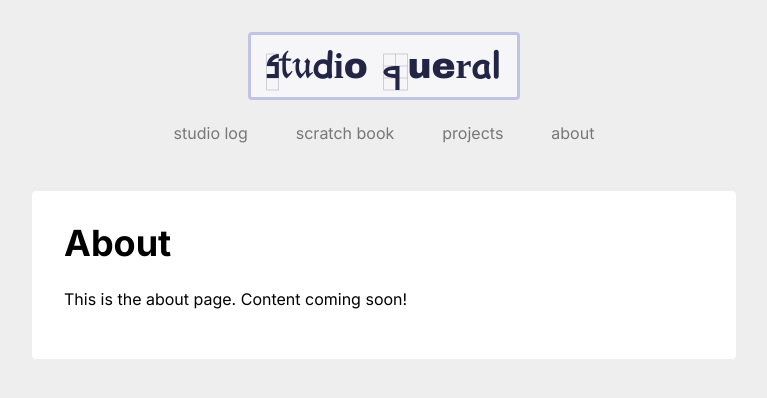
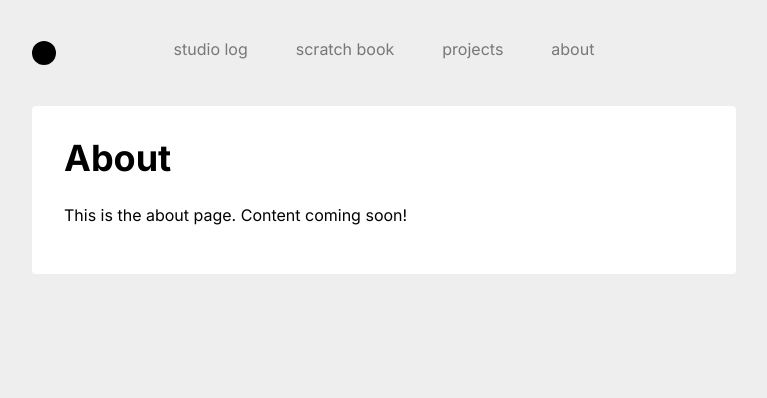
Before and after one commit to luismqueral/studio-queral, a Flask app: page /about in a window 1280 px wide. Shown: the top 398 px of the page, without its empty margins (256-1023 px from the left). Run offline with Flask 3, Linux system fonts and the light colour scheme; some libraries are stand-ins or nearby versions; some web fonts are replaced.

Commit message:
Replace generative logo with simple circle on non-homepage pages
- Remove complex generative logo from header navigation
- Add simple black circle positioned on left side of header
- Keep navigation links centered while circle sits on left
- Clean up logo randomization JavaScript (homepage still keeps its generative logo)
- Maintain click-to-home functionality on the circle

```diff
--- a/templates/base.html
+++ b/templates/base.html
@@ -96,42 +96,41 @@
             src: url("{{ url_for('static', filename='fonts/InterVariable-Italic.woff2') }}") format('woff2');
         }
 
-        /* Hide logo initially to prevent FOUC */
-        .nav-logo-container {
-            opacity: 0;
-            transition: opacity 0.3s ease, box-shadow 0.2s ease;
+        /* Simple circle logo styles */
+        .simple-logo-circle {
+            width: 24px;
+            height: 24px;
+            border-radius: 50%;
+            background-color: #000;
+            flex-shrink: 0;
+            cursor: pointer;
+            transition: background-color 0.2s ease;
         }
 
-        /* Show logo after fonts are loaded */
-        .fonts-loaded .nav-logo-container {
-            opacity: 1;
+        .simple-logo-circle:hover {
+            background-color: #333;
         }
 
-        /* Your existing logo styles */
-        .nav-logo {
-            text-decoration: none !important;
-            transition: color 0.2s ease, transform 0.1s ease;
-        }
-        .nav-logo:active,
-        .nav-logo:focus {
-            transform: translateY(1px);
-            text-decoration: none !important;
-            outline: none;
+        /* Header layout with left circle and centered nav */
+        .header-with-circle {
+            display: flex;
+            align-items: center;
+            justify-content: center;
+            position: relative;
+            width: 100%;
         }
 
-        .nav-logo-container {
-            border: 3px solid #000;
-            cursor: pointer;
-            user-select: none;
-            -webkit-user-select: none;
-            -moz-user-select: none;
-            -ms-user-select: none;
-            display: inline-block;
-            padding: 0.5rem 1rem;
-            border-radius: 4px;
+        .header-circle-container {
+            position: absolute;
+            left: 0;
+            display: flex;
+            align-items: center;
         }
-        .nav-logo-container:hover {
-            box-shadow: 0 2px 8px rgba(0, 0, 0, 0.1);
+
+        .header-nav-container {
+            display: flex;
+            justify-content: center;
+            flex: 1;
         }
 
         /* Extended font classes */
@@ -305,15 +304,17 @@
 </head>
 <body class="sans-serif bg-light-gray">
     <div class="mw7 center pa3 pa4-ns">
-        <header class="mb4 tc main-site-nav">
-            <div class="nav-logo-container mb3" id="nav-logo-container">
-                <h1 class="f2 ma0 gray">
-                    <a href="/" class="link nav-logo" id="random-logo"
-                       hx-get="/" hx-target="main" hx-push-url="/">
-                        <span>s</span><span>t</span><span>u</span><span>d</span><span>i</span><span>o</span><span> </span><span>q</span><span>u</span><span>e</span><span>r</span><span>a</span><span>l</span>
+        <header class="mb4 main-site-nav">
+            <div class="header-with-circle mb3">
+                <!-- Simple circle logo on the left -->
+                <div class="header-circle-container">
+                    <a href="/" hx-get="/" hx-target="main" hx-push-url="/">
+                        <div class="simple-logo-circle"></div>
                     </a>
-                </h1>
                 </div>
+
+                <!-- Centered navigation -->
+                <div class="header-nav-container">
                     <nav class="flex flex-wrap justify-center">
                         <a href="/log"
                            class="link gray hover-near-black underline-hover f6 f5-ns ph2 ph3-ns pv1 pv2-ns br3 mr2 mr3-ns mb2"
@@ -333,6 +334,8 @@
                             about
                         </a>
                     </nav>
+                </div>
+            </div>
         </header>
 
         <main hx-history-elt>
@@ -348,105 +351,6 @@
     </div>
 
     <script>
-        // Your existing logo randomization code
-        function generateRandomColors() {
-            const hue = Math.floor(Math.random() * 360);
-            const saturation = Math.floor(Math.random() * 30) + 10;
-            const lightness = Math.floor(Math.random() * 15) + 85;
-
-            const backgroundColor = `hsl(${hue}, ${saturation}%, ${lightness}%)`;
-            const borderColor = `hsl(${hue}, ${saturation + 15}%, ${lightness - 15}%)`;
-            const hoverBorderColor = `hsl(${hue}, ${saturation + 20}%, ${lightness - 25}%)`;
-            const activeBorderColor = `hsl(${hue}, ${saturation + 30}%, ${lightness - 35}%)`;
-
-            const textLightness = lightness > 90 ? 20 : 30;
-            const textColor = `hsl(${hue}, ${saturation + 10}%, ${textLightness}%)`;
-
-            return { backgroundColor, borderColor, hoverBorderColor, activeBorderColor, textColor };
-        }
-
-        function applyRandomization() {
-            // Pick one Galapagos variation for this generation
-            const galapagosVariations = ['font-galapagos-a', 'font-galapagos-ab', 'font-galapagos-abc'];
-            const selectedGalapagos = galapagosVariations[Math.floor(Math.random() * galapagosVariations.length)];
-
-            const fonts = [
-                'font-comic-sans',
-                'font-lucida-blackletter',
-                'font-times',
-                'font-helvetica-bold',
-                selectedGalapagos
-            ];
-
-            const logoSpans = document.querySelectorAll('#random-logo span');
-            logoSpans.forEach((span, index) => {
-                const randomFont = fonts[Math.floor(Math.random() * fonts.length)];
-                span.className = randomFont;
-
-                if (index === 0) {
-                    span.textContent = Math.random() < 0.5 ? 'S' : 's';
-                }
-            });
-
-            const colors = generateRandomColors();
-            const container = document.getElementById('nav-logo-container');
-            const logo = document.getElementById('random-logo');
-
-            container.style.backgroundColor = colors.backgroundColor;
-            container.style.borderColor = colors.borderColor;
-            logo.style.color = colors.textColor;
-        }
-
-        // Font loading detection
-        function checkFontsLoaded() {
-            return new Promise((resolve) => {
-                // Check if fonts are loaded using font loading API
-                if ('fonts' in document) {
-                    Promise.all([
-                        document.fonts.load('1em "Inter"'),
-                        document.fonts.load('1em "InterVariable"'),
-                        document.fonts.load('1em "galapagos-a"'),
-                        document.fonts.load('1em "galapagos-ab"'),
-                        document.fonts.load('1em "galapagos-abc"'),
-                        document.fonts.load('1em "Comic Sans MS"'),
-                        document.fonts.load('1em "Lucida Blackletter"')
-                    ]).then(() => {
-                        resolve();
-                    }).catch(() => {
-                        // Fallback timeout
-                        setTimeout(resolve, 100);
-                    });
-                } else {
-                    // Fallback for browsers without font loading API
-                    setTimeout(resolve, 100);
-                }
-            });
-        }
-
-        // Initialize logo after fonts load
-        async function initializeLogo() {
-            await checkFontsLoaded();
-            applyRandomization();
-            document.body.classList.add('fonts-loaded');
-        }
-
-        // Run immediately, don't wait for DOMContentLoaded
-        if (document.readyState === 'loading') {
-            document.addEventListener('DOMContentLoaded', initializeLogo);
-        } else {
-            initializeLogo();
-        }
-
-        // Re-randomize on logo click (set up after DOM is ready)
-        document.addEventListener('DOMContentLoaded', function() {
-            const logoContainer = document.getElementById('nav-logo-container');
-            if (logoContainer) {
-                logoContainer.onclick = function() {
-                    applyRandomization();
-                };
-            }
-        });
-
         // This function runs after every HTMX swap to manage the UI state.
         function updateNavDisplay() {
             // Check if the loaded content is the homepage by looking for its unique logo ID
@@ -458,15 +362,6 @@
             } else {
                 // Remove class to ensure the main site navigation is visible
                 document.body.classList.remove('on-homepage');
-
-                // Re-style the navigation logo since we are on a content page
-                const navHeader = document.querySelector('.nav-logo-container');
-                if (navHeader) {
-                    applyRandomization();
-                    navHeader.onclick = function() {
-                        applyRandomization();
-                    };
-                }
             }
         }
 
```
Lines whose indentation alone changed are shown as unchanged.
